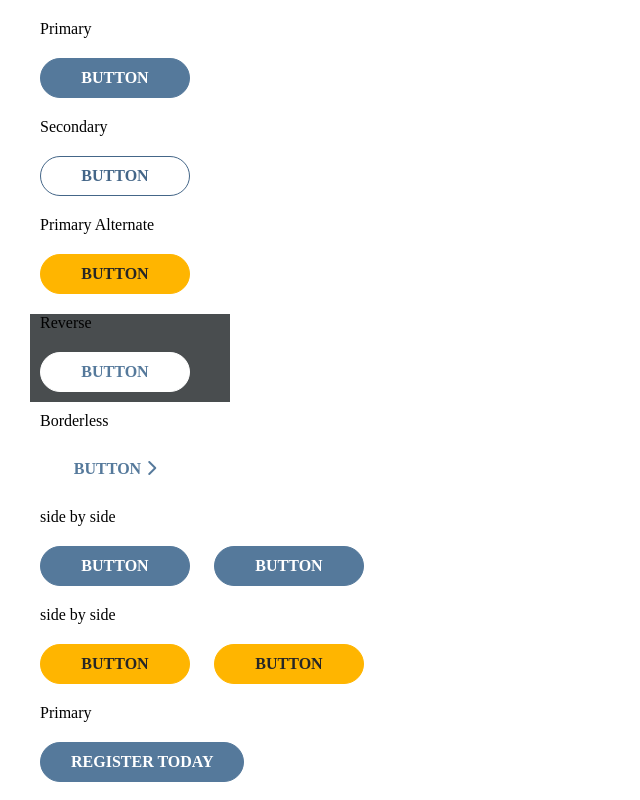
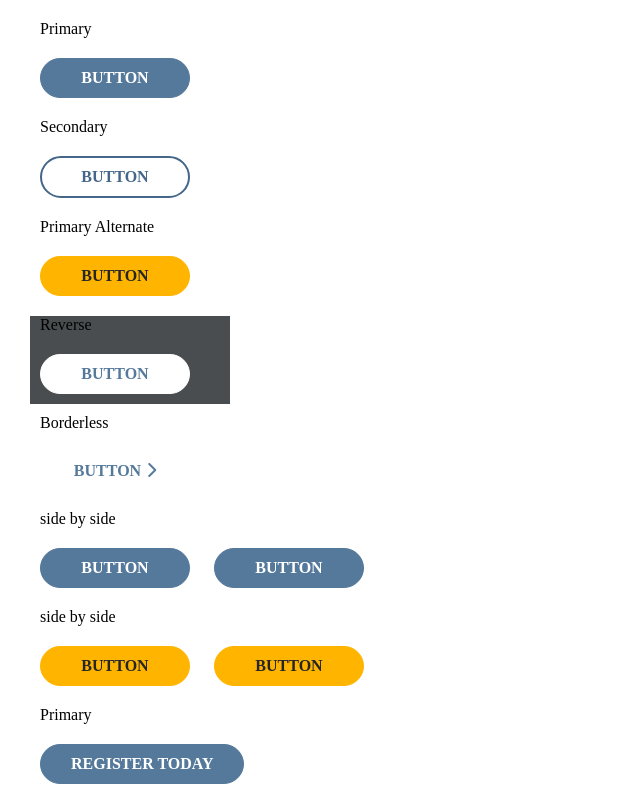
Before and after one commit to mahsen099/button, a plain HTML site: page index.html in a window 1280 px wide. In both pictures the pointer is over the button 115 px from the left and 177 px from the top of the page. Shown: the top 800 px of the page, without its empty margins (0-640 px from the left). Drawn offline with Linux system fonts and the light colour scheme.

Commit message:
Update style.css

```diff
--- a/style.css
+++ b/style.css
@@ -50,7 +50,7 @@ color:#55799B;
 color:#446688;
 }
 .secondary:hover {
-  border:1px solid #446688;
+  border:2px solid #446688;
 }
 .alternate {
   min-width: 150px;
```
